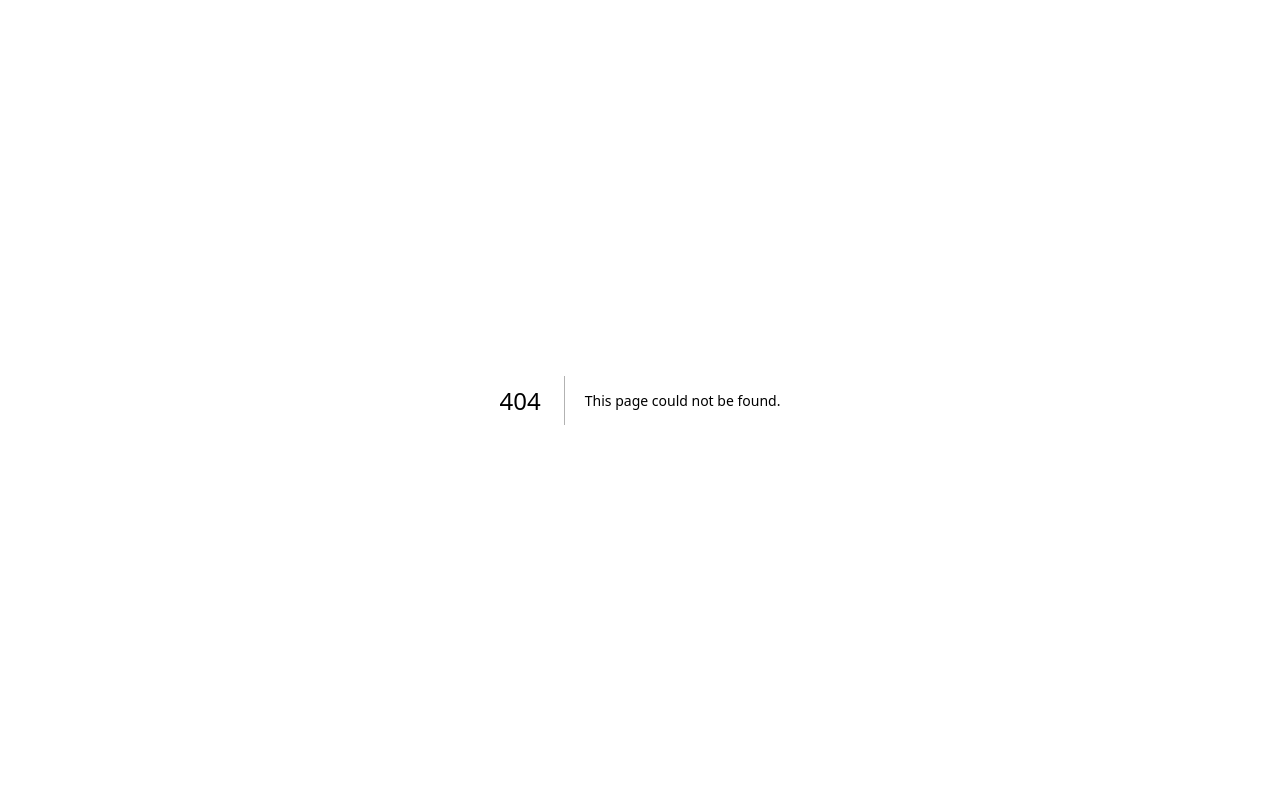
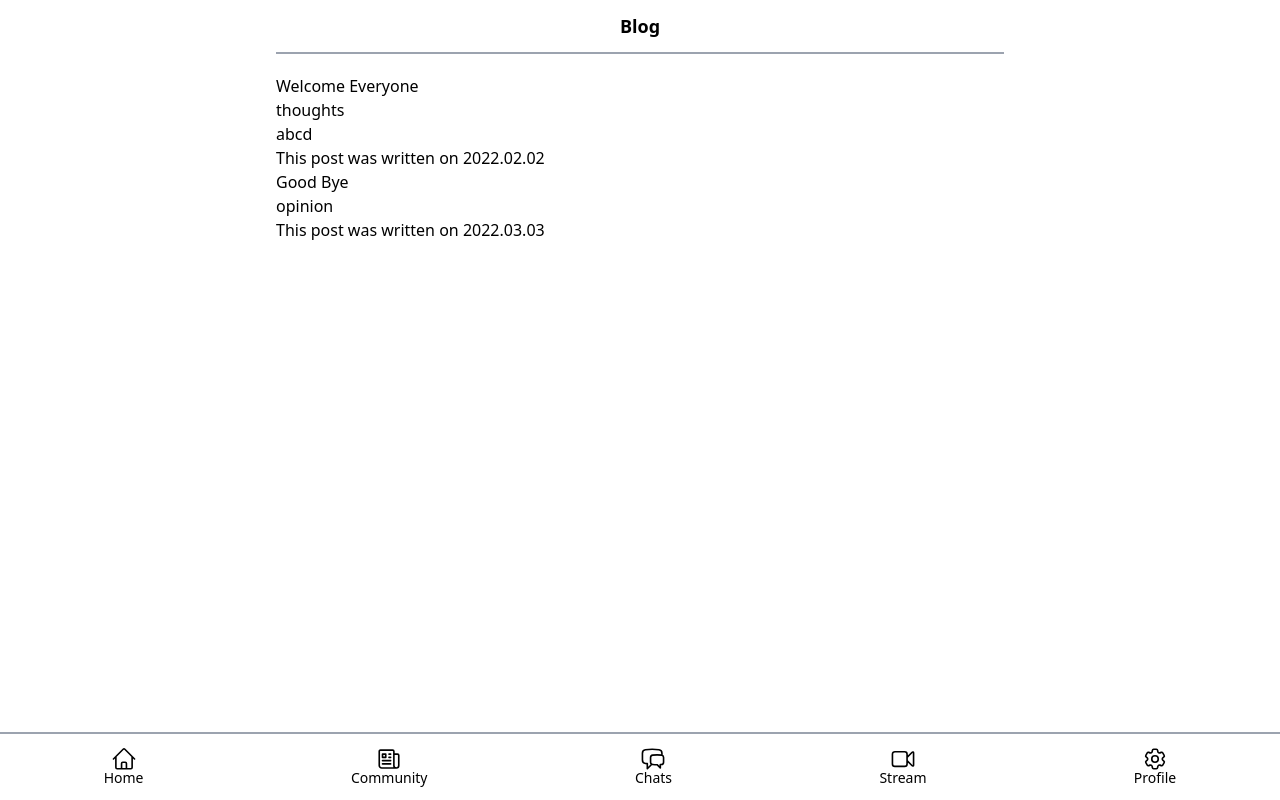
Before and after one commit to cattynip/narrot-market, a Next.js app: page /blog in a window 1280 px wide. Before the commit this address had no page. Built offline with nearby package versions, Linux system fonts and the light colour scheme.

Commit message:
feat: getStaticPaths

```diff
--- a/package.json
+++ b/package.json
@@ -12,6 +12,7 @@
   },
   "dependencies": {
     "@prisma/client": "^4.11.0",
+    "gray-matter": "^4.0.3",
     "iron-session": "^6.3.1",
     "next": "13.1.1",
     "react": "18.2.0",
--- /dev/null
+++ b/pages/blog/[slug].tsx
@@ -0,0 +1,34 @@
+import { readdirSync } from 'fs';
+import { NextPage } from 'next';
+
+const BlogSlug: NextPage = () => {
+  return (
+    <div>
+      <p>Hello World</p>
+    </div>
+  );
+};
+
+// This is for informing how many paths the [slug] can be.
+// Because this page is generating the same page(that is also why it is called "Static")
+export function getStaticPaths() {
+  const files = readdirSync('./posts').map(file => {
+    const [name] = file.split('.');
+    return { params: { slug: name } };
+  });
+
+  console.log(files);
+
+  return {
+    paths: files,
+    fallback: false
+  };
+}
+
+export function getStaticProps() {
+  return {
+    props: {}
+  };
+}
+
+export default BlogSlug;
--- /dev/null
+++ b/pages/blog/index.tsx
@@ -0,0 +1,50 @@
+import PageLayout from '@components/PageLayout';
+import { readdirSync, readFileSync } from 'fs';
+import grayMatter from 'gray-matter';
+import { NextPage } from 'next';
+import Link from 'next/link';
+
+interface IPost {
+  title: string;
+  date: string;
+  category: string[];
+  content: string;
+  file: string;
+  slug: string;
+}
+
+const Blog: NextPage<{ posts: IPost[] }> = ({ posts }) => {
+  return (
+    <PageLayout title="Blog">
+      {posts.map(post => (
+        <Link key={post.title} href={`/blog/${post.slug}`}>
+          <div>
+            <h2>{post.title}</h2>
+            <div>
+              {post.category.map(ctg => (
+                <p key={ctg}>{ctg}</p>
+              ))}
+            </div>
+            <p>This post was written on {post.date}</p>
+          </div>
+        </Link>
+      ))}
+    </PageLayout>
+  );
+};
+
+export async function getStaticProps() {
+  const blogPost = readdirSync('./posts').map(file => {
+    const content = readFileSync(`./posts/${file}`, 'utf-8');
+    const [slug] = file.split('.');
+    return { ...grayMatter(content).data, file, slug };
+  });
+
+  return {
+    props: {
+      posts: blogPost
+    }
+  };
+}
+
+export default Blog;
--- /dev/null
+++ b/posts/01-first-post.md
@@ -0,0 +1,11 @@
+---
+title: Welcome Everyone
+date: 2022.02.02
+category: [thoughts, abcd]
+---
+
+# Welcome everyone!
+
+This is my first blog post!
+
+Thank you for reading!
--- /dev/null
+++ b/posts/02.second-post.md
@@ -0,0 +1,11 @@
+---
+title: Good Bye
+date: 2022.03.03
+category: [opinion]
+---
+
+# good Bye everyone!
+
+This is my last blog post!
+
+Thank you for reading untill now!
```
Also changed, not shown: 1 other file (tests, documents, lock files or other folders).
